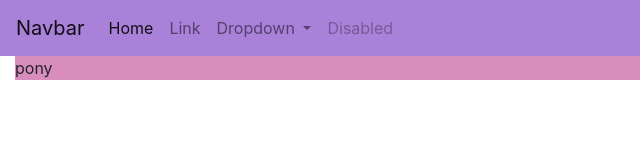
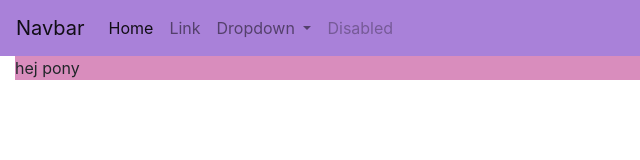
Before and after one commit to miahoffmann/bootstrapp, a website: page index.html in a window 1280 px wide. Shown: the full height of the page, 0-640 px from the left. Drawn offline with Linux system fonts and the light colour scheme.

Commit message:
bootstrap + sass

```diff
--- a/css/styles.scss
+++ b/css/styles.scss
@@ -2,6 +2,7 @@
         "primary": #a981d9,
         "secondary": #D98DBD,
 
+
 );
 
 @import "../node_modules/bootstrap/scss/bootstrap";
--- a/gulpfile.js
+++ b/gulpfile.js
@@ -18,6 +18,7 @@
             .pipe(gulp.dest("css"))
     );
 }
+
 
 
 function js() {
--- a/index.html
+++ b/index.html
@@ -70,7 +70,7 @@
 <div class="r">
         <div class="col">
             <div class="bg-secondary">
-                pony
+               hej pony
             </div>
         </div>
 </div>
```
Also changed, not shown: js/script.js (line endings or trailing spaces), package.json (line endings or trailing spaces), 2 other files.
